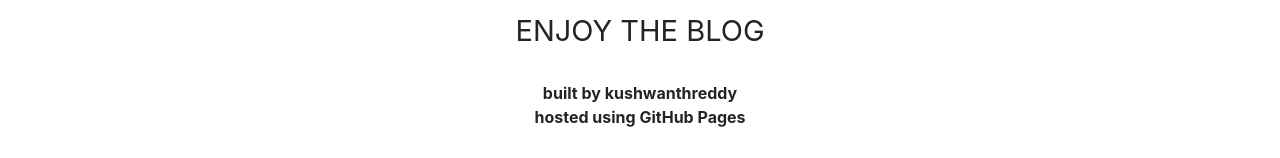
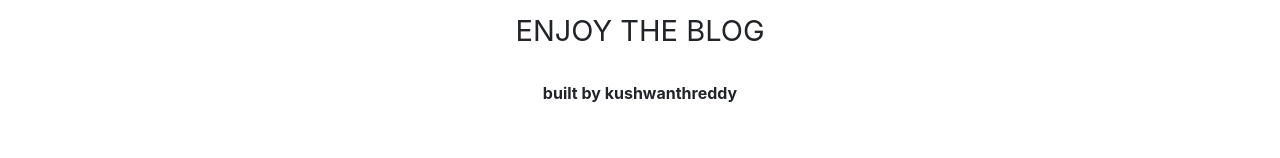
Before and after one commit to kushwanth/blogiee, a Jekyll site: the page built from index.html, in a window 1280 px wide. Shown: the part 1459-1617 px from the top of the page. Built offline with Jekyll 4.4.1, drawn with Linux system fonts in a browser that asks for light colours; after the commit the page ends 1596 px from its top, so only the background shows below that.

Commit message:
Update default.html

```diff
--- a/_layouts/default.html
+++ b/_layouts/default.html
@@ -39,8 +39,7 @@
 
 <footer class="site-footer">
 <p style="text-align: center; font-size: 29px;">ENJOY THE BLOG</p>
-<div style="text-align: center;"><strong>built by kushwanthreddy</strong>
-<br><strong>hosted using GitHub Pages</strong></div>
+<div style="text-align: center;"><strong>built by kushwanthreddy</strong></div>
 </footer>
 </div>
 </body>
```
